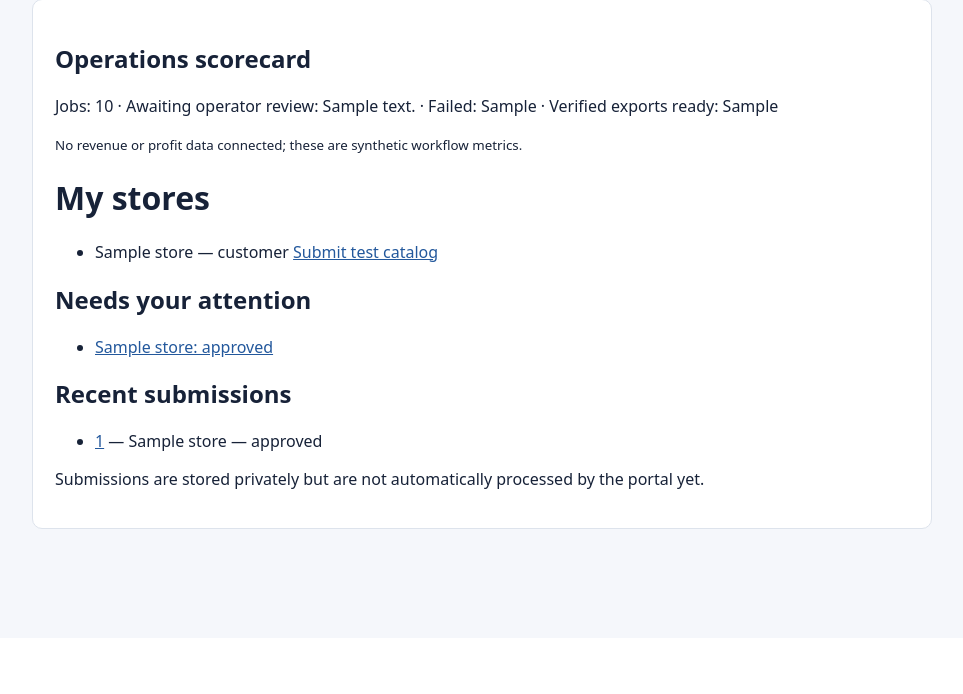
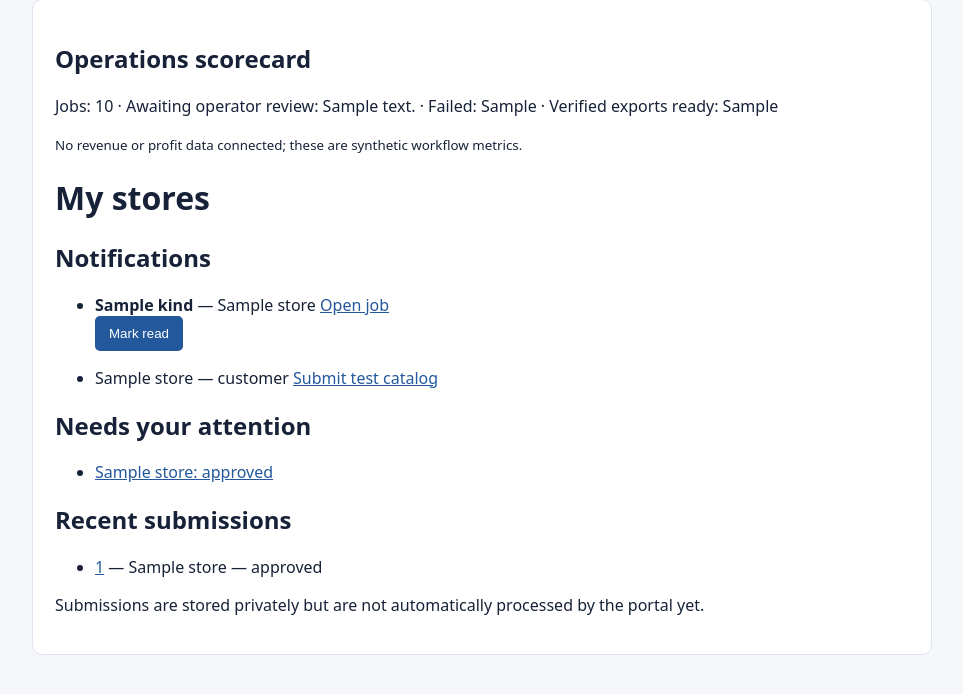
Before and after one commit to ethanmyoung1415-ctrl/V3-Business-, a Django app: template templates/dashboard.html in a window 1280 px wide. Shown: the part 162-856 px from the top of the page, without its empty margins (158-1121 px from the left). Before the commit the page ends 691 px from the top, so only its background shows below. Run offline with Django 5.2, Linux system fonts and the light colour scheme; tables that the repository leaves empty hold one stand-in row (values such as "Sample post"); the template is opened without the code that fills it: values that come from a table or form of the project are taken from there, most other values are stand-ins (such as "Sample title", 1, 10 or a date in 2020); data that the repository does not hold is empty; parts of the project's set-up code (start-up, migrations or seed data) failed here and were passed over.

Commit message:
Display private in-app alerts with per-user acknowledgement

```diff
--- a/templates/dashboard.html
+++ b/templates/dashboard.html
@@ -7,7 +7,21 @@
 <small>No revenue or profit data connected; these are synthetic workflow metrics.</small>
 </section>
 {% endif %}
-<h1>My stores</h1><ul>{% for membership in memberships %}
+<h1>My stores</h1>
+{% if inbox %}
+<section aria-label="Private notifications">
+<h2>Notifications</h2><ul>
+{% for notice in inbox %}
+<li>
+<strong>{{ notice.kind }}</strong> — {{ notice.store.name }}
+<a href="{% url 'job_detail' notice.job.id %}">Open job</a>
+<form method="post" action="{% url 'mark_notice_read' notice.id %}">
+{% csrf_token %}<button type="submit">Mark read</button>
+</form>
+</li>
+{% endfor %}
+</ul></section>
+{% endif %}<ul>{% for membership in memberships %}
 <li>{{ membership.store.name }} — {{ membership.role }}
 <a href="{% url 'submit' membership.store.id %}">Submit test catalog</a></li>
 {% empty %}<li>No stores assigned.</li>{% endfor %}</ul>
```
